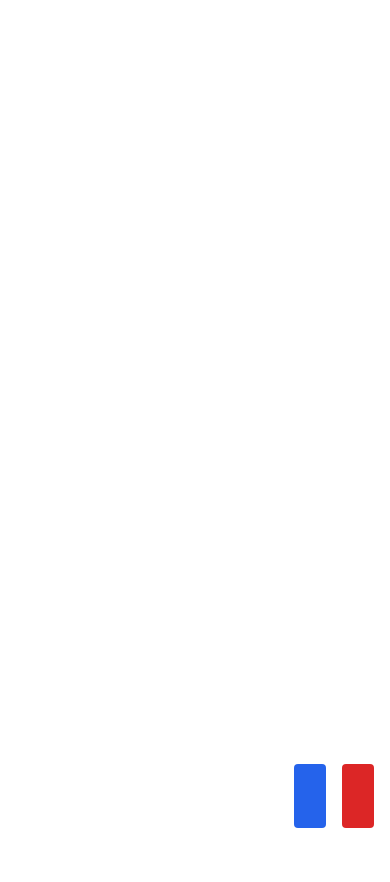
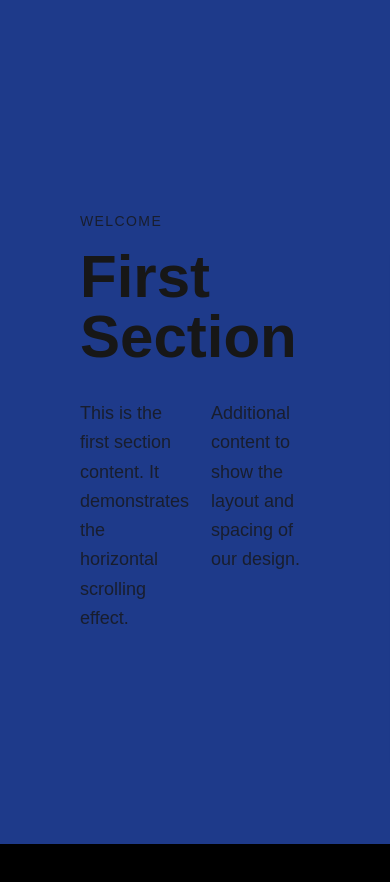
Before and after one commit to IndranilBhattacharya/indranil-bhattacharya, a Next.js app: page / in a window 390 px wide. Shown: the top 882 px of the page. Before the commit the page ends 844 px from the top, so only its background shows below. Built offline with nearby package versions, Linux system fonts and the light colour scheme.

Commit message:
Basic horizontal scroll layout created

```diff
--- /dev/null
+++ b/components/HorizontalScroll/HorizontalScroll.tsx
@@ -0,0 +1,131 @@
+// components/HorizontalScroll/HorizontalScroll.tsx
+import React, { useRef, useState, useEffect } from "react";
+import { gsap } from "gsap";
+import { ScrollTrigger } from "gsap/dist/ScrollTrigger";
+import cn from "@/utils/cn";
+
+import { sections } from "./data";
+import { SectionContent } from "./SectionContent";
+import { SCROLL_CONFIG } from "./constants";
+
+// We'll register GSAP plugins in a useEffect to avoid SSR issues
+const HorizontalScroll: React.FC = () => {
+  // Track mounting state for handling animations
+  const [isMounted, setIsMounted] = useState(false);
+
+  // Create refs for DOM elements
+  const mainContainerRef = useRef<HTMLDivElement>(null);
+  const sectionsContainerRef = useRef<HTMLDivElement>(null);
+  const sectionsRef = useRef<Array<HTMLDivElement | null>>([]);
+
+  // Initialize GSAP plugins and mounting state
+  useEffect(() => {
+    // Register plugins after component mounts
+    gsap.registerPlugin(ScrollTrigger);
+    // Set mounted state
+    setIsMounted(true);
+    // Initialize sections array
+    sectionsRef.current = Array(sections.length).fill(null);
+  }, []);
+
+  // Set up animations after component is mounted
+  useEffect(() => {
+    if (!isMounted) return;
+
+    // Create animation context
+    const ctx = gsap.context(() => {
+      if (!mainContainerRef.current || !sectionsContainerRef.current) return;
+
+      // Create main scrolling timeline
+      const tl = gsap.timeline({
+        scrollTrigger: {
+          trigger: mainContainerRef.current,
+          pin: true,
+          scrub: 1,
+          start: "top top",
+          end: `+=${SCROLL_CONFIG.SCROLL_LENGTH}`,
+          invalidateOnRefresh: true,
+        },
+      });
+
+      // Animate horizontal scroll
+      tl.to(sectionsContainerRef.current, {
+        x: () => {
+          const totalWidth = sectionsContainerRef.current?.scrollWidth || 0;
+          const viewportWidth = window.innerWidth;
+          return -(totalWidth - viewportWidth);
+        },
+        ease: "none",
+      });
+
+      // Animate section contents
+      sectionsRef.current.forEach((section) => {
+        if (!section) return;
+
+        const elements = section.querySelectorAll(".animate-in");
+
+        gsap.from(elements, {
+          y: SCROLL_CONFIG.ANIMATION_OFFSET,
+          opacity: 0,
+          duration: SCROLL_CONFIG.DURATION,
+          stagger: SCROLL_CONFIG.STAGGER_DELAY,
+          scrollTrigger: {
+            trigger: section,
+            containerAnimation: tl,
+            start: "left center",
+            toggleActions: "play none none reverse",
+          },
+        });
+      });
+    });
+
+    // Cleanup function
+    return () => {
+      ctx.revert();
+      ScrollTrigger.getAll().forEach((t) => t.kill());
+    };
+  }, [isMounted]); // Only run when mounted state changes
+
+  // Initial render structure that matches on both server and client
+  const renderContent = () => (
+    <div
+      ref={mainContainerRef}
+      className="relative w-full overflow-hidden min-h-screen"
+    >
+      <div
+        ref={sectionsContainerRef}
+        className={cn(
+          "flex h-full",
+          "transform will-change-transform",
+          isMounted
+            ? "transition-opacity duration-500 opacity-100"
+            : "opacity-0"
+        )}
+        style={{ width: `${sections.length * 100}vw` }}
+      >
+        {sections.map((section, i) => (
+          <div
+            key={section.id}
+            ref={(element: HTMLDivElement | null) => {
+              if (sectionsRef.current) {
+                sectionsRef.current[i] = element;
+              }
+            }}
+            className={cn(
+              "w-screen h-full flex flex-col justify-center",
+              "px-20 py-16",
+              "transform-gpu",
+              section.backgroundColor
+            )}
+          >
+            <SectionContent section={section} isClient={isMounted} />
+          </div>
+        ))}
+      </div>
+    </div>
+  );
+
+  return renderContent();
+};
+
+export default HorizontalScroll;
--- /dev/null
+++ b/components/HorizontalScroll/SectionContent.tsx
@@ -0,0 +1,57 @@
+// components/HorizontalScroll/SectionContent.tsx
+import React from "react";
+import cn from "@/utils/cn";
+import { SectionContentProps } from "./types";
+
+/**
+ * Renders the content of a single section, handling both SSR and client-side cases
+ * @param {SectionContentProps} props - Component props
+ */
+export const SectionContent: React.FC<SectionContentProps> = ({
+  section,
+  isClient,
+}) => {
+  // Pre-hydration render: simple, SEO-friendly content
+  if (!isClient) {
+    return (
+      <div className="opacity-0">
+        <span>{section.subtitle}</span>
+        <h2>{section.title}</h2>
+        <div>
+          {section.content.map((text, idx) => (
+            <p key={idx}>{text}</p>
+          ))}
+        </div>
+      </div>
+    );
+  }
+
+  // Post-hydration render: full animated content
+  return (
+    <>
+      {/* Subtitle with animation class */}
+      <span
+        className={cn(
+          "animate-in text-sm uppercase tracking-widest mb-4 opacity-80",
+          "transform-gpu" // Enable hardware acceleration
+        )}
+      >
+        {section.subtitle}
+      </span>
+
+      {/* Main title with animation class */}
+      <h2 className={cn("animate-in text-6xl font-bold mb-8", "transform-gpu")}>
+        {section.title}
+      </h2>
+
+      {/* Content grid with animation class */}
+      <div className={cn("animate-in grid grid-cols-2 gap-8", "transform-gpu")}>
+        {section.content.map((text, idx) => (
+          <p key={idx} className="text-lg opacity-80 leading-relaxed">
+            {text}
+          </p>
+        ))}
+      </div>
+    </>
+  );
+};
--- /dev/null
+++ b/components/HorizontalScroll/constants.ts
@@ -0,0 +1,23 @@
+// components/HorizontalScroll/constants.ts
+
+/**
+ * Configuration for the scroll animation
+ */
+export const SCROLL_CONFIG = {
+  /** Duration of the scroll animation in seconds */
+  DURATION: 1.2,
+  /** Length of the scroll container in viewport widths */
+  SCROLL_LENGTH: 3000,
+  /** Stagger delay between animated elements in seconds */
+  STAGGER_DELAY: 0.2,
+  /** Initial Y offset for animated elements in pixels */
+  ANIMATION_OFFSET: 50,
+} as const;
+
+/**
+ * Animation configuration for smooth scrolling
+ */
+export const SCROLL_EASE = {
+  duration: SCROLL_CONFIG.DURATION,
+  easing: (t: number) => Math.min(1, 1.001 - Math.pow(2, -10 * t)),
+} as const;
--- /dev/null
+++ b/components/HorizontalScroll/data.ts
@@ -0,0 +1,39 @@
+// components/HorizontalScroll/data.ts
+import { Section } from "./types";
+
+/**
+ * Sample sections data for the horizontal scroll
+ * In a real application, this might come from an API or CMS
+ */
+export const sections: Section[] = [
+  {
+    id: "section1",
+    title: "First Section",
+    subtitle: "Welcome",
+    content: [
+      "This is the first section content. It demonstrates the horizontal scrolling effect.",
+      "Additional content to show the layout and spacing of our design.",
+    ],
+    backgroundColor: "bg-blue-900",
+  },
+  {
+    id: "section2",
+    title: "Second Section",
+    subtitle: "Continue",
+    content: [
+      "Here is the second section with its own unique content.",
+      "More content to fill the space and show the scrolling effect.",
+    ],
+    backgroundColor: "bg-purple-900",
+  },
+  {
+    id: "section3",
+    title: "Third Section",
+    subtitle: "Final",
+    content: [
+      "This is the final section of our horizontal scroll layout.",
+      "The last piece of content demonstrating the full scroll effect.",
+    ],
+    backgroundColor: "bg-indigo-900",
+  },
+];
--- /dev/null
+++ b/components/HorizontalScroll/index.ts
@@ -0,0 +1,8 @@
+// components/HorizontalScroll/index.ts
+
+/**
+ * Main export file for the HorizontalScroll component
+ * We're exporting the default export from HorizontalScroll.tsx
+ * This pattern allows for cleaner imports in other files
+ */
+export { default } from "./HorizontalScroll";
--- /dev/null
+++ b/components/HorizontalScroll/types.ts
@@ -0,0 +1,29 @@
+// components/HorizontalScroll/types.ts
+
+/**
+ * Represents a single section in the horizontal scroll
+ * @interface Section
+ */
+export interface Section {
+  /** Unique identifier for the section */
+  id: string;
+  /** Main heading text */
+  title: string;
+  /** Subheading text */
+  subtitle: string;
+  /** Array of content paragraphs */
+  content: string[];
+  /** Tailwind background color class */
+  backgroundColor: string;
+}
+
+/**
+ * Props for the SectionContent component
+ * @interface SectionContentProps
+ */
+export interface SectionContentProps {
+  /** Section data to render */
+  section: Section;
+  /** Flag indicating if we're on client-side */
+  isClient: boolean;
+}
--- /dev/null
+++ b/components/HorizontalScroll/useIsomorphicLayoutEffect.ts
@@ -0,0 +1,10 @@
+// components/HorizontalScroll/useIsomorphicLayoutEffect.ts
+import { useEffect, useLayoutEffect } from "react";
+
+/**
+ * Custom hook that uses useLayoutEffect in the browser and useEffect during SSR
+ * This prevents warnings during server-side rendering while maintaining
+ * the benefits of useLayoutEffect in the browser
+ */
+export const useIsomorphicLayoutEffect =
+  typeof window !== "undefined" ? useLayoutEffect : useEffect;
--- a/package.json
+++ b/package.json
@@ -9,8 +9,11 @@
     "lint": "next lint"
   },
   "dependencies": {
+    "@gsap/react": "^2.1.1",
+    "@studio-freight/lenis": "^1.0.42",
     "clsx": "^2.1.1",
-    "motion": "^11.15.0",
+    "gsap": "^3.12.5",
+    "gsap-trial": "^3.12.5",
     "next": "15.1.2",
     "react": "^19.0.0",
     "react-dom": "^19.0.0",
--- a/pages/index.tsx
+++ b/pages/index.tsx
@@ -1,56 +1,50 @@
+// pages/index.tsx
 import { NextPage } from "next";
+import Head from "next/head";
+import dynamic from "next/dynamic";
 
-import { AnimatePresence, motion } from "motion/react";
-import { useRef, useState } from "react";
-import cn from "@/utils/cn";
+/**
+ * Dynamically import HorizontalScroll component
+ * We're importing the default export, so we don't need to specify a named import
+ * The loading component provides a smooth transition while the main component loads
+ */
+const HorizontalScroll = dynamic(
+  () => import("@/components/HorizontalScroll"),
+  {
+    ssr: false,
+    loading: () => (
+      <div className="relative w-full overflow-hidden min-h-screen bg-black">
+        <div className="absolute inset-0 flex items-center justify-center">
+          <div className="text-white text-xl animate-pulse">
+            Loading experience...
+          </div>
+        </div>
+      </div>
+    ),
+  }
+);
 
-const transition = {
-  type: "spring",
-  duration: 1,
-  bounce: 0.2,
-  ease: [0.4, 0, 0.2, 1],
-};
+/**
+ * Home page component
+ * Provides the main layout and meta information for the page
+ * Renders the HorizontalScroll component as its main content
+ */
+const Home: NextPage = () => {
+  return (
+    <>
+      <Head>
+        <title>Interactive Portfolio | Horizontal Scroll Experience</title>
+        <meta
+          name="description"
+          content="An interactive portfolio showcasing work through an innovative horizontal scrolling experience"
+        />
+        <meta name="viewport" content="width=device-width, initial-scale=1" />
+      </Head>
 
-const Home: NextPage = () => {
-  // const router = useRouter();
-  // const { id } = router.query;
-
-  const [expand, setExpand] = useState(0);
-  const allItems = useRef([
-    {
-      id: 1,
-      class: "bg-white",
-    },
-    {
-      id: 2,
-      class: "bg-blue-600",
-    },
-    {
-      id: 3,
-      class: "bg-red-600",
-    },
-  ]);
-
-  return (
-    <AnimatePresence>
-      <div className="fixed p-4 gap-4 flex justify-end items-end right-0 bottom-0 pointer-events-none">
-        {allItems.current.map((item) => (
-          <motion.div
-            key={item.id}
-            layout
-            transition={transition}
-            className={cn(
-              "z-10 w-8 h-16 rounded pointer-events-auto",
-              item.class,
-              {
-                "z-0 fixed w-screen h-screen inset-0": expand === item.id,
-              }
-            )}
-            onClick={() => setExpand(item.id)}
-          ></motion.div>
-        ))}
-      </div>
-    </AnimatePresence>
+      <main className="bg-black">
+        <HorizontalScroll />
+      </main>
+    </>
   );
 };
 
```
Also changed, not shown: 1 other file (tests, documents, lock files or other folders).
